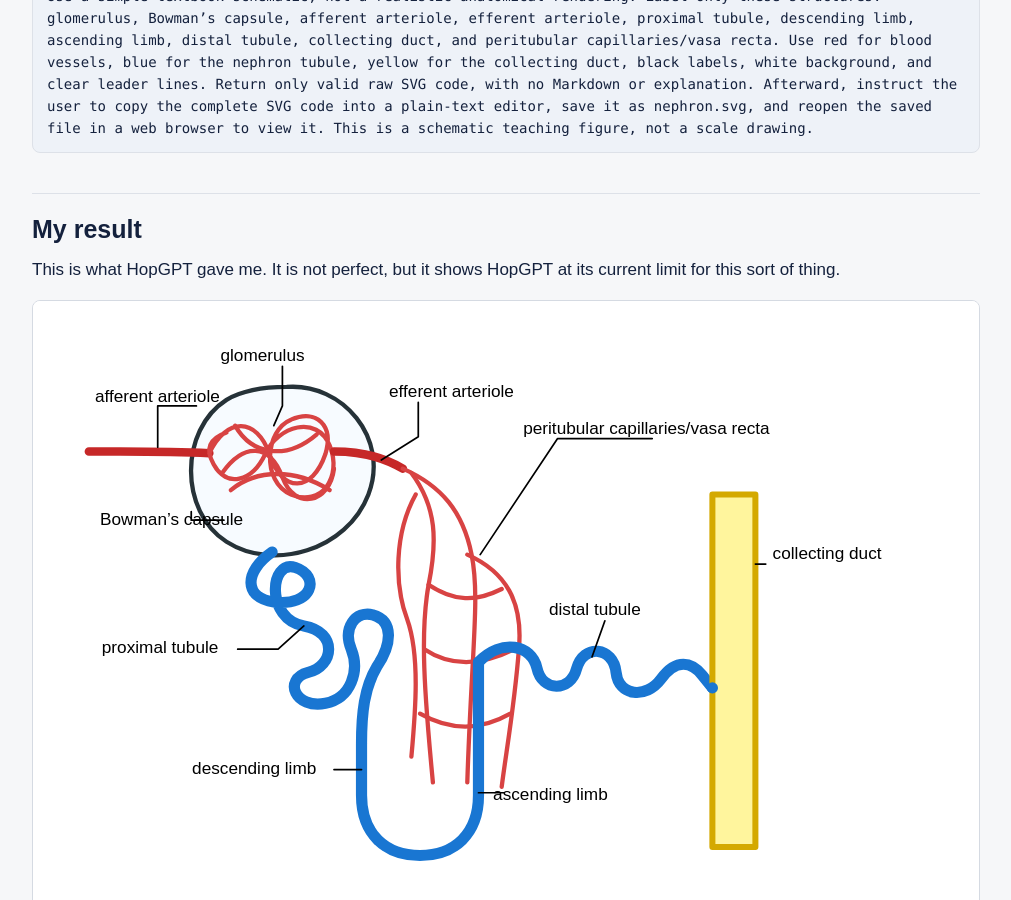
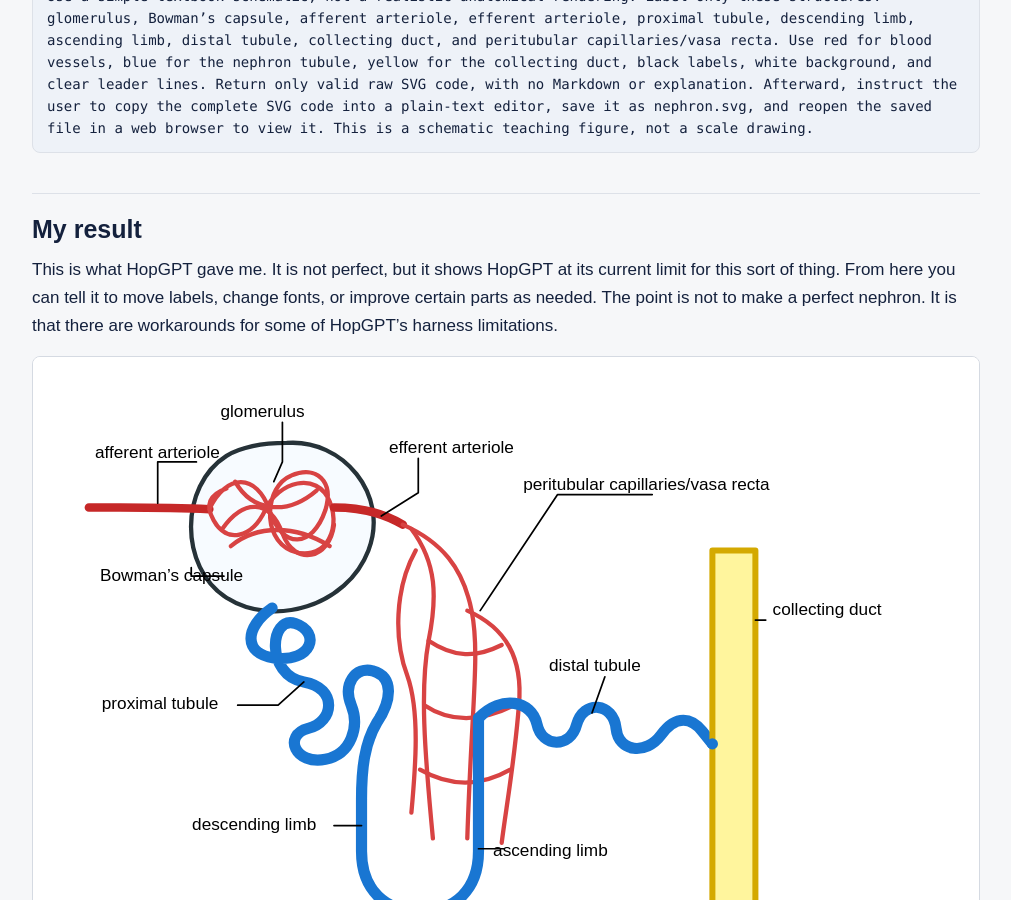
Before and after one commit to davidstonko/ai-surgery, a Jekyll site: the page built from docs/challenges/nephron/index.md, in a window 1280 px wide and 900 px high, scrolled down 928 px. Shown: the whole window, without its empty margins (134-1145 px from the left). Built offline with Jekyll 4.4.1, drawn with Linux system fonts in a browser that asks for light colours.

Commit message:
Challenge page: workarounds note
Co-Authored-By: Claude Opus 5.5 <noreply@anthropic.com>
Claude-Session: https://claude.ai/code/session_01W165zyvQTjRsHcuJdEwoPV

```diff
--- a/docs/challenges/nephron/index.md
+++ b/docs/challenges/nephron/index.md
@@ -26,7 +26,7 @@ SVG is a figure written as plain text. The shapes, colors and labels are lines o
 
 ## My result
 
-This is what HopGPT gave me. It is not perfect, but it shows HopGPT at its current limit for this sort of thing.
+This is what HopGPT gave me. It is not perfect, but it shows HopGPT at its current limit for this sort of thing. From here you can tell it to move labels, change fonts, or improve certain parts as needed. The point is not to make a perfect nephron. It is that there are workarounds for some of HopGPT's harness limitations.
 
 <img src="nephron.svg" alt="Labeled nephron schematic drawn by a language model: afferent arteriole entering a glomerular tuft inside Bowman's capsule, efferent arteriole leading to peritubular capillaries, and a blue tubule running through the proximal tubule, loop of Henle and distal tubule into a yellow collecting duct" style="width:100%;height:auto;border:1px solid #d5dae2;border-radius:8px;background:#fff">
 
```
